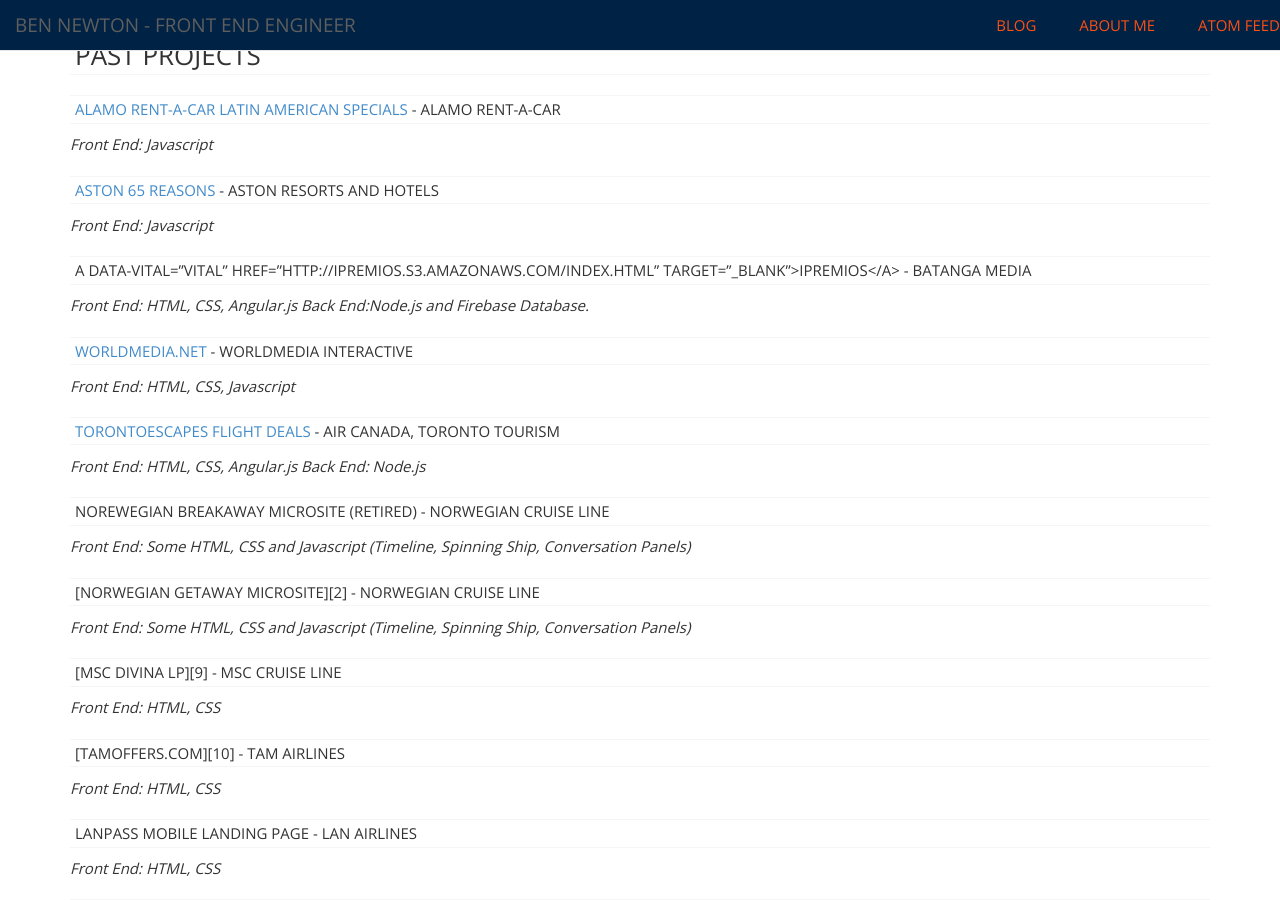
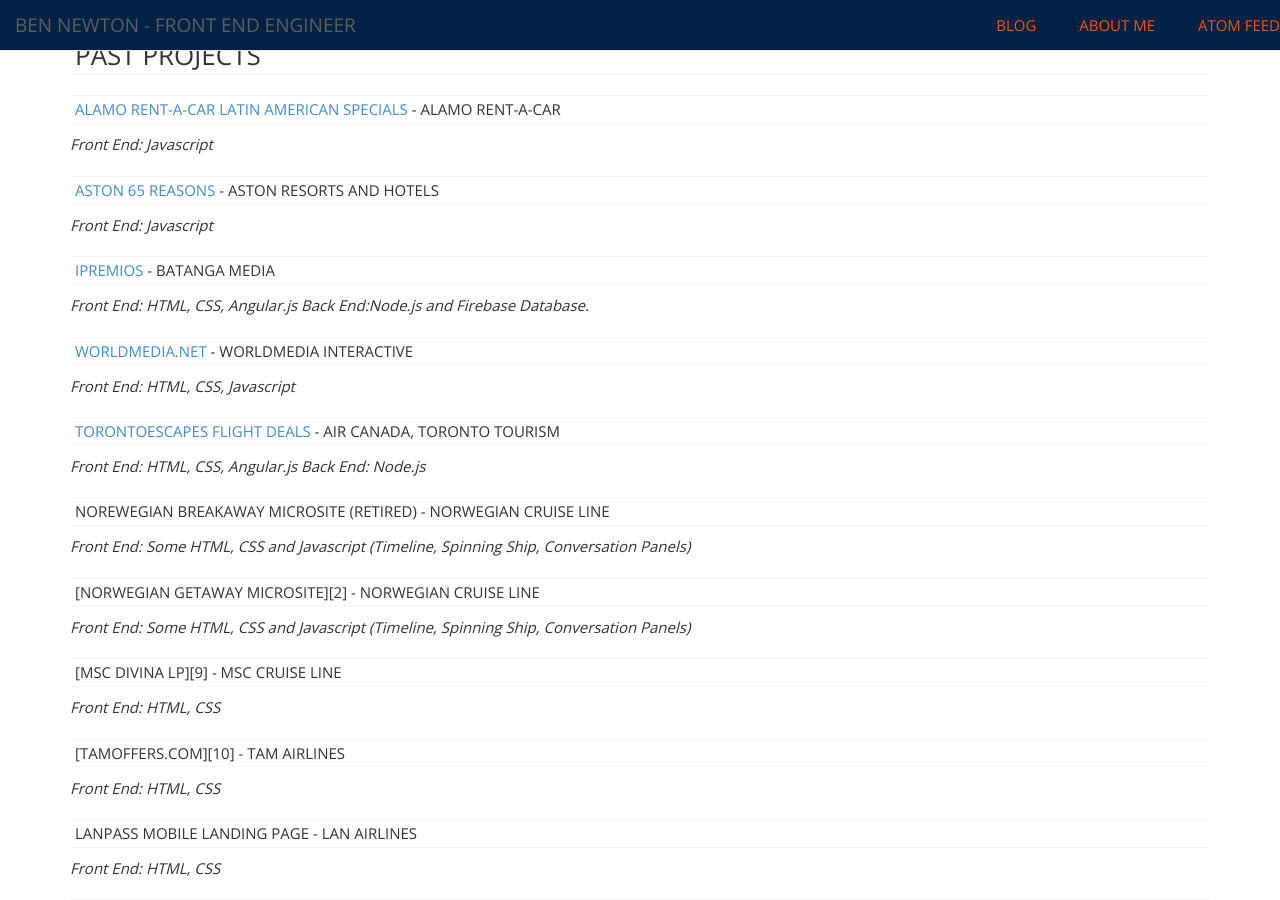
Before and after one commit to bennewton999/bennewton999.github.io, a Jekyll site: the page built from index.md, in a window 1280 px wide and 900 px high, scrolled down 417 px. Built offline with Jekyll 4.4.1, drawn with Linux system fonts in a browser that asks for light colours; nearby versions of some CDN libraries; Markdown is read by kramdown in place of the engine named in the settings.

Commit message:
add html links

```diff
--- a/index.md
+++ b/index.md
@@ -25,7 +25,7 @@ _Front End: Javascript_
 
 _Front End: Javascript_
 
-#####a data-vital="vital" href="http://ipremios.s3.amazonaws.com/index.html" target="_blank">Ipremios</a> - Batanga Media
+#####<a data-vital="vital" href="http://ipremios.s3.amazonaws.com/index.html" target="_blank">Ipremios</a> - Batanga Media
 
 _Front End: HTML, CSS, Angular.js  Back End:Node.js and Firebase Database._
 
```
